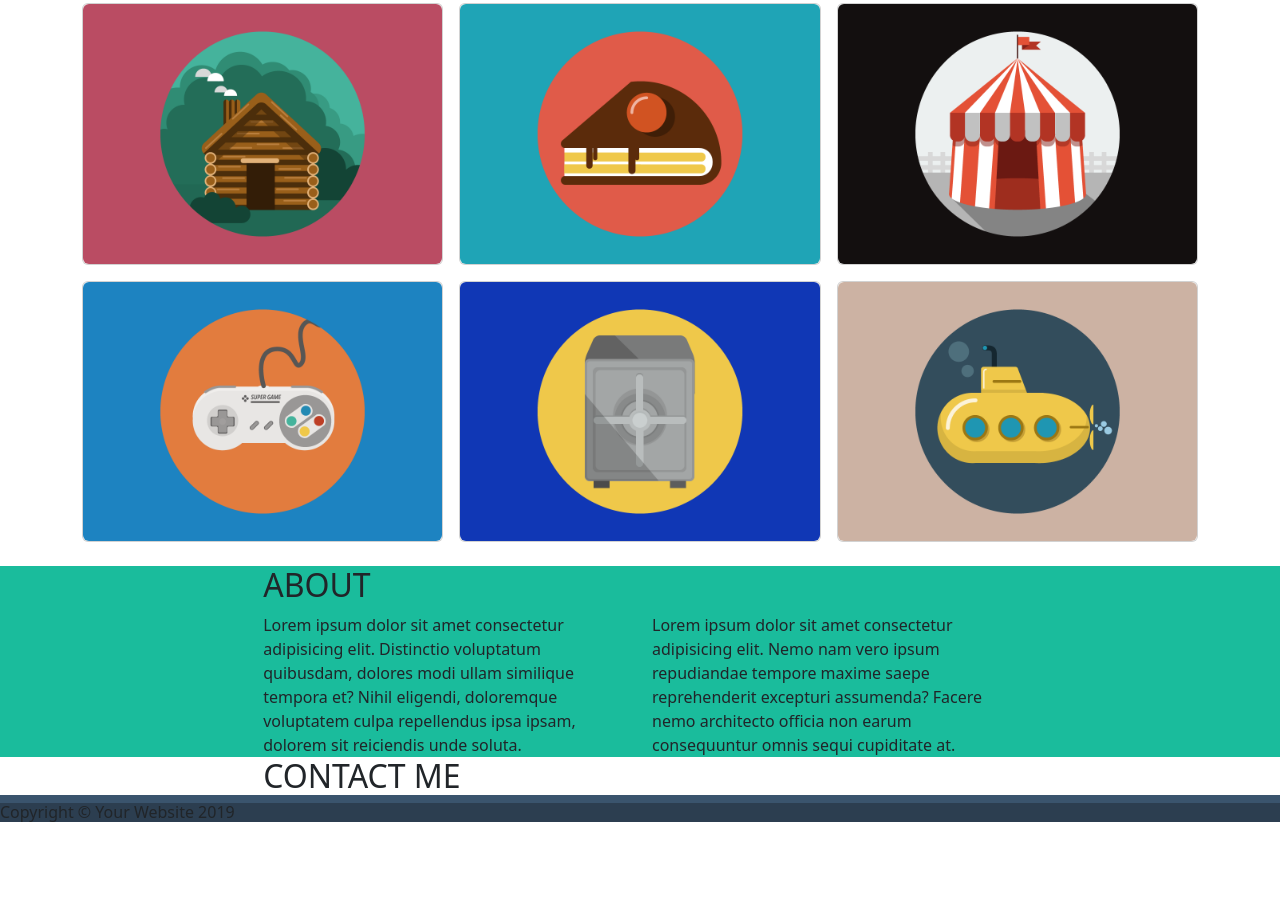
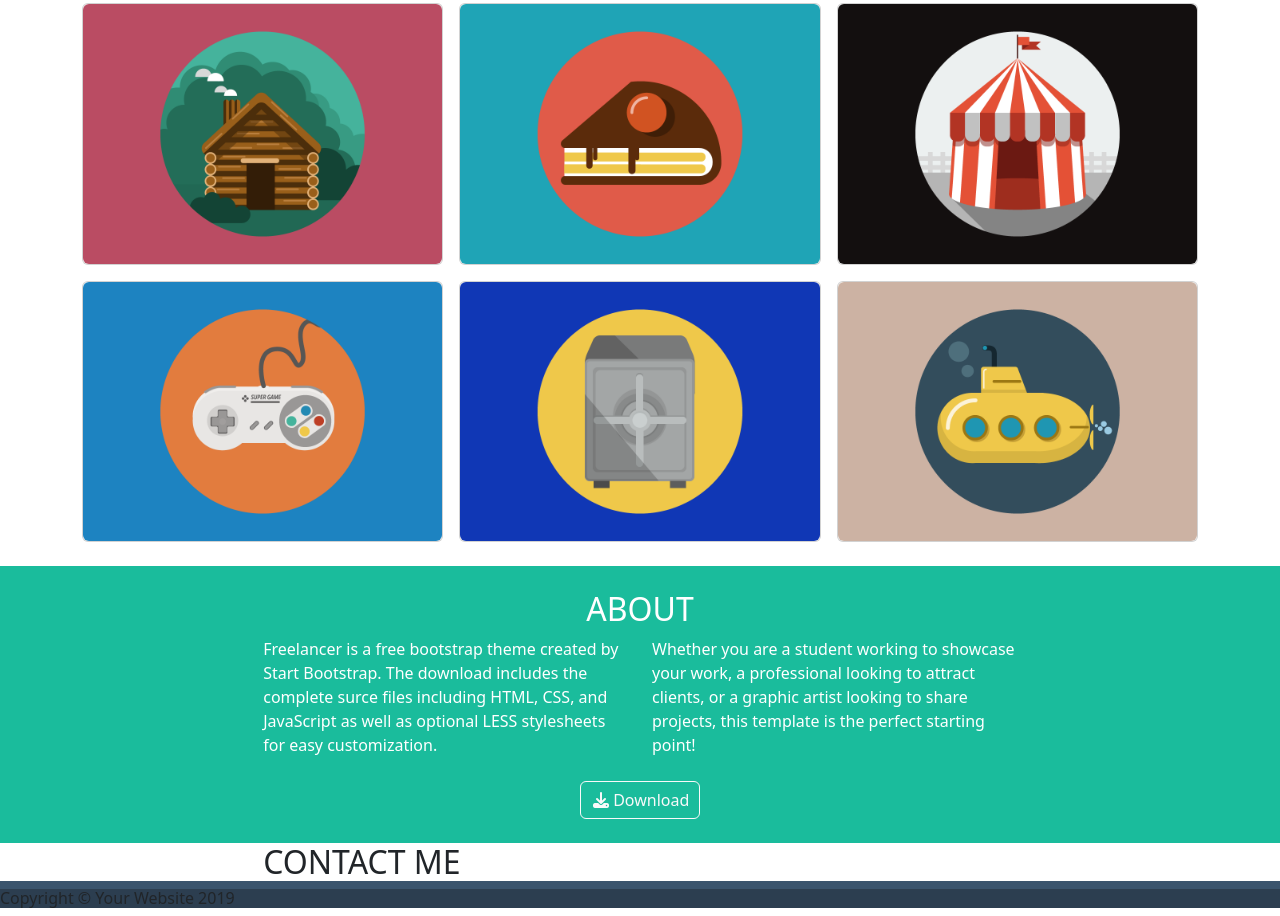
Before and after one commit to MarcoGranata9/html-css-bootstrap-freelancer, a plain HTML site: page index.html in a window 1280 px wide. Shown: the part 509-1425 px from the top of the page. Before the commit the page ends 1339 px from the top, so only its background shows below. Drawn offline with nearby package versions, Linux system fonts and the light colour scheme.

Commit message:
add: about section details

```diff
--- a/css/style.css
+++ b/css/style.css
@@ -41,9 +41,12 @@ header {
 /* About section */
 #about {
     background-color: var(--acqua);
+    color: var(--white);
 }
 
-
+.btn-width {
+    width: 120px;
+}
 /* Footer */
 
 footer {
--- a/index.html
+++ b/index.html
@@ -3,7 +3,7 @@
 <head>
     <meta charset="UTF-8">
     <meta name="viewport" content="width=device-width, initial-scale=1.0">
-    <title>Bootsrap</title>
+    <title>Freelancer</title>
 
     <!-- Bootstrap -->
     <link rel="stylesheet" href="https://cdn.jsdelivr.net/npm/bootstrap@5.2.3/dist/css/bootstrap.min.css
@@ -11,6 +11,9 @@
 
     <!-- Styles -->
     <link rel="stylesheet" href="css/style.css">
+
+    <!-- FA -->
+    <link rel="stylesheet" href="https://cdnjs.cloudflare.com/ajax/libs/font-awesome/6.4.2/css/all.min.css" integrity="sha512-z3gLpd7yknf1YoNbCzqRKc4qyor8gaKU1qmn+CShxbuBusANI9QpRohGBreCFkKxLhei6S9CQXFEbbKuqLg0DA==" crossorigin="anonymous" referrerpolicy="no-referrer" />
 </head>
 <body>
 
@@ -77,13 +80,16 @@
         <!-- /Portfolio section -->
 
         <!-- About section -->
-        <section id="about">
+        <section id="about" class="pt-4 pb-4">
             <div class="container-fluid">
                 <div class="wrapper-60">
-                    <h2>ABOUT</h2>
-                    <div class="row g-4">
-                        <div class="col-12 col-sm-6">Lorem ipsum dolor sit amet consectetur adipisicing elit. Distinctio voluptatum quibusdam, dolores modi ullam similique tempora et? Nihil eligendi, doloremque voluptatem culpa repellendus ipsa ipsam, dolorem sit reiciendis unde soluta.</div>
-                        <div class="col-12 col-sm-6">Lorem ipsum dolor sit amet consectetur adipisicing elit. Nemo nam vero ipsum repudiandae tempore maxime saepe reprehenderit excepturi assumenda? Facere nemo architecto officia non earum consequuntur omnis sequi cupiditate at.</div>
+                    <h2 class="text-center">ABOUT</h2>
+                    <div class="row g-4 justify-content-center">
+                        <div class="col-12 col-sm-6">Freelancer is a free bootstrap theme created by Start Bootstrap. The download includes the complete surce files including HTML, CSS, and JavaScript as well as optional LESS stylesheets for easy customization.</div>
+                        <div class="col-12 col-sm-6">Whether you are a student working to showcase your work, a professional looking to attract clients, or a graphic artist looking to share projects, this template is the perfect starting point!</div>
+                        <button class="btn btn-outline-light text-nowrap btn-width">
+                            <i class="fa-solid fa-download"></i> <span>Download</span>
+                        </button>
                     </div>
                 </div>
             </div>
```
